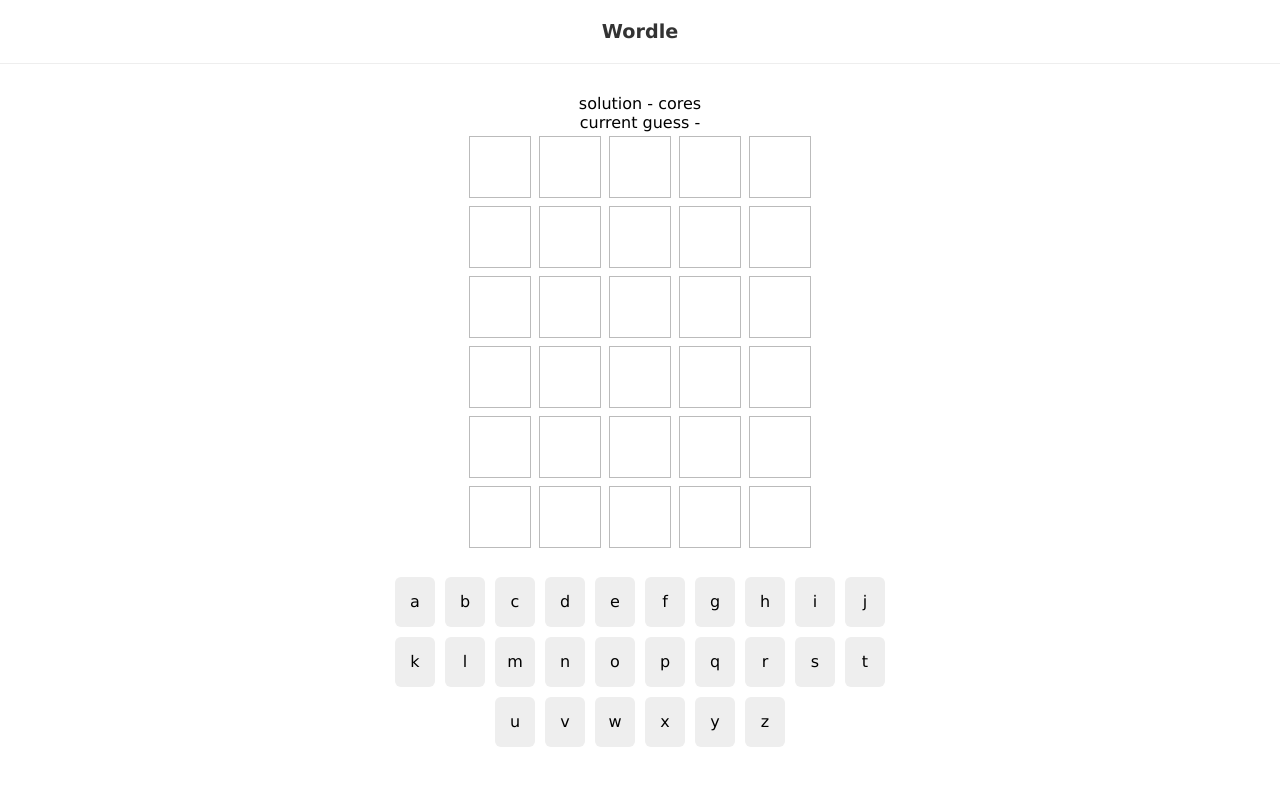
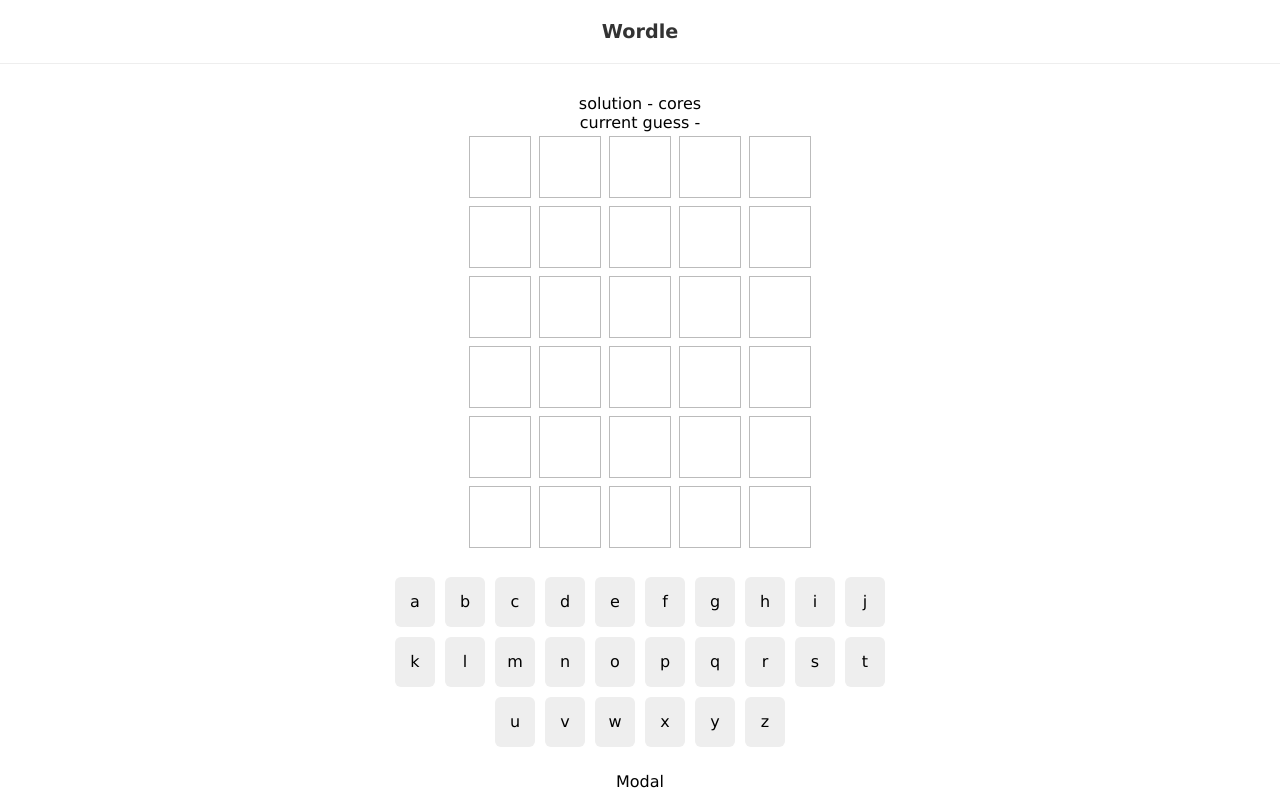
Before and after one commit to BSlaven/Wordle_clone, a React (Vite) app: page / in a window 1280 px wide. Built offline with nearby package versions, Linux system fonts and the light colour scheme; data requests are answered from the project's data file.

Commit message:
introduce modal component

```diff
--- /dev/null
+++ b/src/components/Modal.jsx
@@ -0,0 +1,7 @@
+const Modal = () => {
+  return (
+    <div>Modal</div>
+  )
+}
+
+export default Modal
--- a/src/components/Wordle.jsx
+++ b/src/components/Wordle.jsx
@@ -2,6 +2,7 @@
 import useWordle from "../hooks/useWordle";
 import Grid from './Grid';
 import Keypad from './Keypad';
+import Modal from './Modal';
 
 const Wordle = ({ solution }) => {
 
@@ -40,6 +41,7 @@
       <div>current guess - {currentGuess}</div>
       <Grid currentGuess={currentGuess} guesses={guesses} turn={turn} />
       <Keypad usedKeys={usedKeys} />
+      <Modal />
     </div>
   )
 }
```
